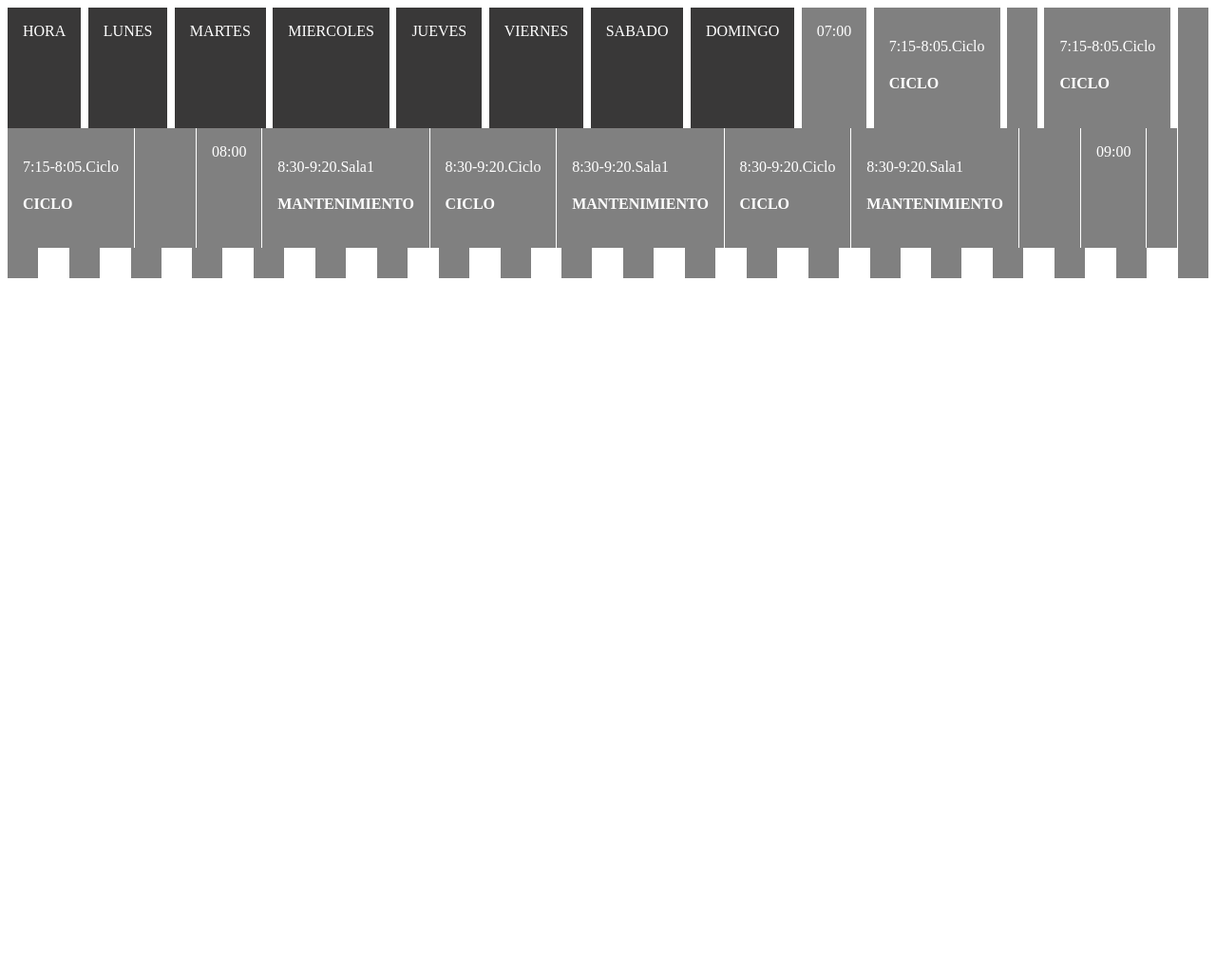
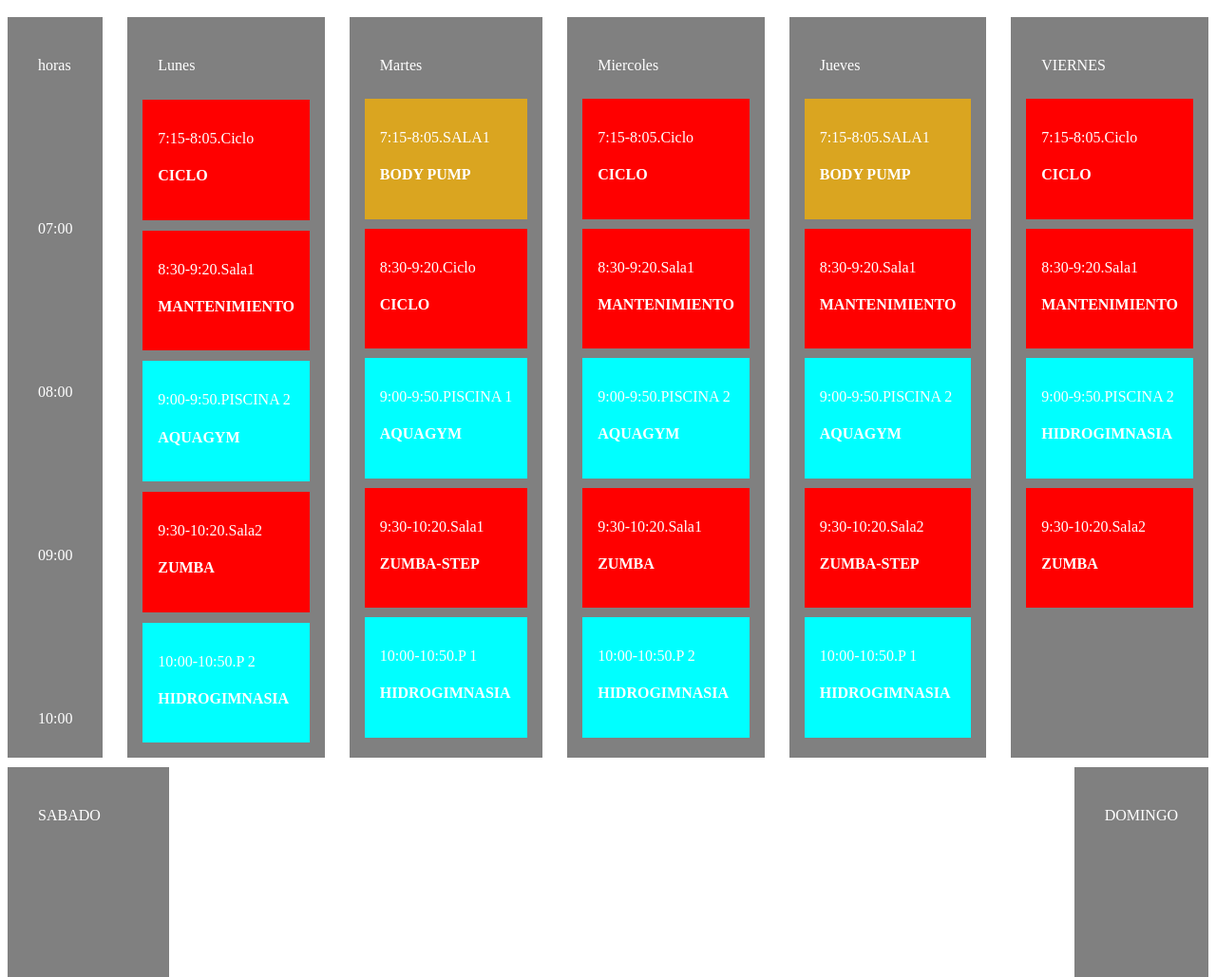
Before and after one commit to DavidRG4/DIW_2122, a plain HTML site: page U2/Entregable/html/horario.html in a window 1280 px wide. Shown: the top 1029 px of the page at 95% size. Before the commit the page ends 800 px from the top, so only its background shows below. Drawn offline with Linux system fonts and the light colour scheme.

Commit message:
entregable

```diff
--- a/U2/Entregable/css/horario.css
+++ b/U2/Entregable/css/horario.css
@@ -1,14 +1,69 @@
+.flex-container .red {
+  background-color: red;
+}
+.flex-container .amarillo {
+  background-color: goldenrod;
+}
+.flex-container .blue {
+  background-color: aqua;
+}
+.flex-container .vacio {
+  height: 100px;
+}
 .flex-container div {
   background-color: gray;
   padding: 1rem;
   color: white;
+  margin-top: 10px;
 }
-.flex-container .horario {
-  background-color: #393838;
-}
+
 .flex-container {
   display: flex;
   justify-content: space-between;
   flex-wrap: wrap;
-  align-content: stretch;
 }
+
+.hora {
+  display: flex;
+  justify-content: space-between;
+  flex-direction: column;
+  align-items: flex-start;
+}
+
+.lunes {
+  display: flex;
+  flex-direction: column;
+  align-items: stretch;
+  justify-content: space-between;
+}
+
+.martes {
+  display: flex;
+  flex-direction: column;
+  align-items: stretch;
+}
+.miercoles {
+  display: flex;
+  flex-direction: column;
+  align-items: stretch;
+}
+.jueves {
+  display: flex;
+  flex-direction: column;
+  align-items: stretch;
+}
+.viernes {
+  display: flex;
+  flex-direction: column;
+  align-items: stretch;
+}
+.sabado {
+  display: flex;
+  flex-direction: column;
+  align-items: stretch;
+}
+.domingo {
+  display: flex;
+  flex-direction: column;
+  align-items: stretch;
+}
--- a/U2/Entregable/html/horario.html
+++ b/U2/Entregable/html/horario.html
@@ -8,77 +8,152 @@
   </head>
   <body>
     <div class="flex-container">
-      <div class="horario">HORA</div>
-      <div class="horario">LUNES</div>
-      <div class="horario">MARTES</div>
-      <div class="horario">MIERCOLES</div>
-      <div class="horario">JUEVES</div>
-      <div class="horario">VIERNES</div>
-      <div class="horario">SABADO</div>
-      <div class="horario">DOMINGO</div>
+      <!--Hora-->
+      <div class="hora">
+        <div>horas</div>
         <div>07:00</div>
+        <div>08:00</div>
+        <div>09:00</div>
+        <div>10:00</div>
+      </div>
+      <!--Lunes-->
+      <div class="lunes">
+        <div>Lunes</div>
         <div class="red">
           <p>7:15-8:05.Ciclo</p>
-        <h4>CICLO</h4>
-      </div>
-      <div></div>
-      <div class="red">
-        <p>7:15-8:05.Ciclo</p>
-        <h4>CICLO</h4>
-      </div>
-      <div></div>
-      <div class="red">
-        <p>7:15-8:05.Ciclo</p>
-        <h4>CICLO</h4>
-      </div>
-      <div></div>
-      <div></div>
-      <div>08:00</div>
-      <div class="red">
-        <p>8:30-9:20.Sala1</p>
-        <h4>MANTENIMIENTO</h4>
-      </div>
-      <div class="red">
-        <p>8:30-9:20.Ciclo</p>
           <h4>CICLO</h4>
         </div>
         <div class="red">
           <p>8:30-9:20.Sala1</p>
           <h4>MANTENIMIENTO</h4>
         </div>
+        <div class="blue">
+          <p>9:00-9:50.PISCINA 2</p>
+          <h4>AQUAGYM</h4>
+        </div>
+        <div class="red">
+          <p>9:30-10:20.Sala2</p>
+          <h4>ZUMBA</h4>
+        </div>
+        <div class="blue">
+          <p>10:00-10:50.P 2</p>
+          <h4>HIDROGIMNASIA</h4>
+        </div>
+      </div>
+      <!--Martes-->
+      <div class="martes">
+        <div>Martes</div>
+        <div class="amarillo">
+          <p>7:15-8:05.SALA1</p>
+          <h4>BODY PUMP</h4>
+        </div>
         <div class="red">
           <p>8:30-9:20.Ciclo</p>
+          <h4>CICLO</h4>
+        </div>
+        <div class="blue">
+          <p>9:00-9:50.PISCINA 1</p>
+          <h4>AQUAGYM</h4>
+        </div>
+        <div class="red">
+          <p>9:30-10:20.Sala1</p>
+          <h4>ZUMBA-STEP</h4>
+        </div>
+        <div class="blue">
+          <p>10:00-10:50.P 1</p>
+          <h4>HIDROGIMNASIA</h4>
+        </div>
+      </div>
+      <!--Miercoles-->
+      <div class="miercoles">
+        <div>Miercoles</div>
+        <div class="red">
+          <p>7:15-8:05.Ciclo</p>
           <h4>CICLO</h4>
         </div>
         <div class="red">
           <p>8:30-9:20.Sala1</p>
           <h4>MANTENIMIENTO</h4>
         </div>
-      <div></div>
-      <div></div>
-      <div>09:00</div>
-      <div></div>
-      <div></div>
-      <div></div>
-      <div></div>
-      <div></div>
-      <div></div>
-      <div></div>
-      <div></div>
-      <div></div>
-      <div></div>
-      <div></div>
-      <div></div>
-      <div></div>
-      <div></div>
-      <div></div>
-      <div></div>
-      <div></div>
-      <div></div>
-      <div></div>
-      <div></div>
-      <div></div>
-      <div></div>
+        <div class="blue">
+          <p>9:00-9:50.PISCINA 2</p>
+          <h4>AQUAGYM</h4>
+        </div>
+        <div class="red">
+          <p>9:30-10:20.Sala1</p>
+          <h4>ZUMBA</h4>
+        </div>
+        <div class="blue">
+          <p>10:00-10:50.P 2</p>
+          <h4>HIDROGIMNASIA</h4>
+        </div>
+      </div>
+      <!--Jueves-->
+      <div class="jueves">
+        <div>Jueves</div>
+        <div class="amarillo">
+          <p>7:15-8:05.SALA1</p>
+          <h4>BODY PUMP</h4>
+        </div>
+        <div class="red">
+          <p>8:30-9:20.Sala1</p>
+          <h4>MANTENIMIENTO</h4>
+        </div>
+        <div class="blue">
+          <p>9:00-9:50.PISCINA 2</p>
+          <h4>AQUAGYM</h4>
+        </div>
+        <div class="red">
+          <p>9:30-10:20.Sala2</p>
+          <h4>ZUMBA-STEP</h4>
+        </div>
+        <div class="blue">
+          <p>10:00-10:50.P 1</p>
+          <h4>HIDROGIMNASIA</h4>
+        </div>
+      </div>
+      <!--Viernes-->
+      <div class="viernes">
+        <div>VIERNES</div>
+        <div class="red">
+          <p>7:15-8:05.Ciclo</p>
+          <h4>CICLO</h4>
+        </div>
+        <div class="red">
+          <p>8:30-9:20.Sala1</p>
+          <h4>MANTENIMIENTO</h4>
+        </div>
+        <div class="blue">
+          <p>9:00-9:50.PISCINA 2</p>
+          <h4>HIDROGIMNASIA</h4>
+        </div>
+        <div class="red">
+          <p>9:30-10:20.Sala2</p>
+          <h4>ZUMBA</h4>
+        </div>
+        <div class="vacio"></div>
+      </div>
+      <!--Sabado-->
+      <div class="sabado">
+        <div>SABADO</div>
+        <div class="vacio"></div>
+        <div class="vacio"></div>
+        <div class="vacio"></div>
+        <div class="vacio"></div>
+        <div class="red">
+          <p>10:00-10:50 S.C</p>
+          <h4>CICLO</h4>
+        </div>
+      </div>
+      <!--Domingo-->
+      <div class="domingo">
+        <div>DOMINGO</div>
+        <div class="vacio"></div>
+        <div class="vacio"></div>
+        <div class="vacio"></div>
+        <div class="vacio"></div>
+        <div class="vacio"></div>
+      </div>
     </div>
   </body>
 </html>
```
Lines whose indentation alone changed are shown as unchanged.
